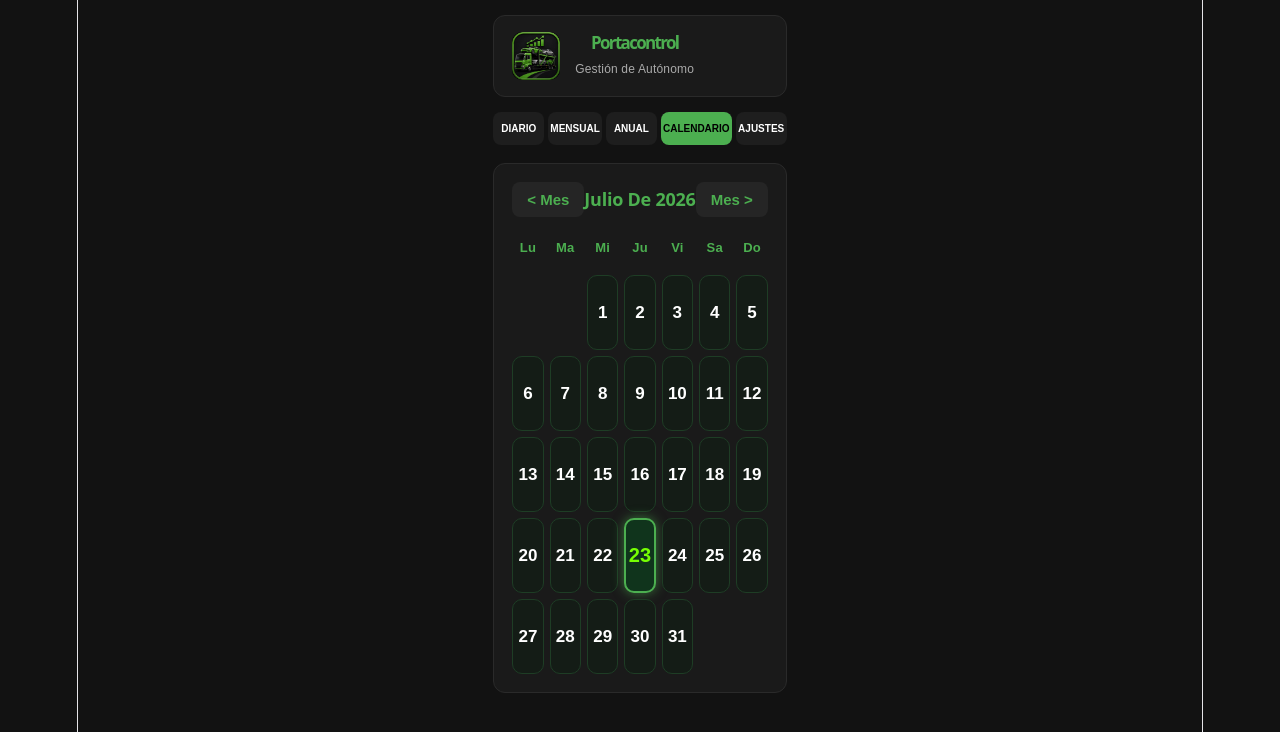
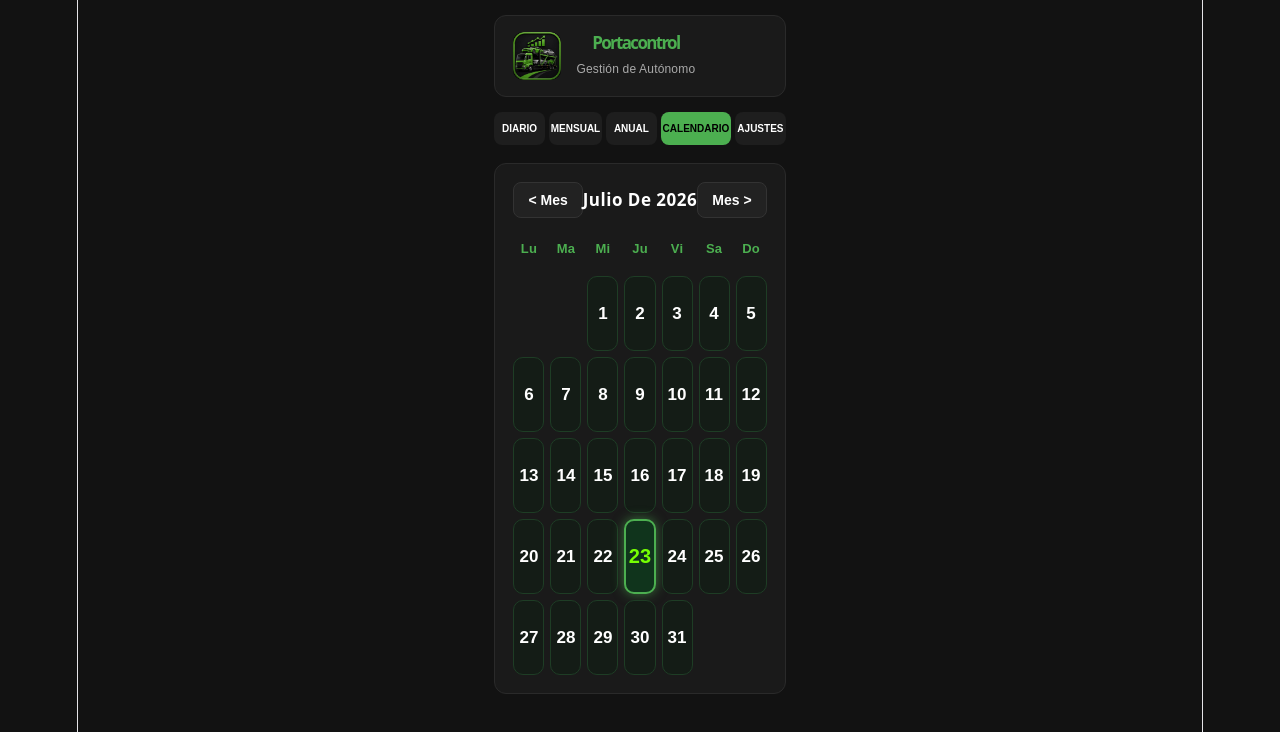
Before and after one commit to Sergiox99/portacontrol-app, a React (Vite) app: page / in a window 1280 px wide. Both pictures are taken after a click on the button "CALENDARIO". Shown: the top 732 px of the page. Built offline with nearby package versions, Linux system fonts and the light colour scheme.

Commit message:
colors calendari

```diff
--- a/src/App.jsx
+++ b/src/App.jsx
@@ -225,13 +225,13 @@ function App() {
         </div>
       )}
 
-      {/* VISTA CALENDARIO CON TARJETAS VERTICALES GRANDES */}
+      {/* VISTA CALENDARIO CON TARJETAS VERTICALES Y TÍTULO EN BLANCO */}
       {vistaActual === 'calendario' && (
         <div style={{ background: '#1a1a1a', padding: '18px', borderRadius: '12px', border: '1px solid #2a2a2a' }}>
           <div style={{ display: 'flex', justifyContent: 'space-between', alignItems: 'center', marginBottom: '18px' }}>
-            <button onClick={() => setFecha(new Date(year, month - 1, 1))} style={{ fontSize: '15px', background: '#252525', border: 'none', color: '#4CAF50', borderRadius: '8px', padding: '9px 15px', cursor: 'pointer', fontWeight: 'bold' }}>&lt; Mes</button>
-            <h2 style={{ margin: 0, textTransform: 'capitalize', fontSize: '18px', color: '#4CAF50', fontWeight: 'bold' }}>{fecha.toLocaleDateString('es-ES', { month: 'long', year: 'numeric' })}</h2>
-            <button onClick={() => setFecha(new Date(year, month + 1, 1))} style={{ fontSize: '15px', background: '#252525', border: 'none', color: '#4CAF50', borderRadius: '8px', padding: '9px 15px', cursor: 'pointer', fontWeight: 'bold' }}>Mes &gt;</button>
+            <button onClick={() => setFecha(new Date(year, month - 1, 1))} style={{ fontSize: '14px', background: '#222', border: '1px solid #333', color: '#fff', borderRadius: '8px', padding: '9px 14px', cursor: 'pointer', fontWeight: 'bold' }}>&lt; Mes</button>
+            <h2 style={{ margin: 0, textTransform: 'capitalize', fontSize: '17px', color: '#ffffff', fontWeight: 'bold', letterSpacing: '0.5px' }}>{fecha.toLocaleDateString('es-ES', { month: 'long', year: 'numeric' })}</h2>
+            <button onClick={() => setFecha(new Date(year, month + 1, 1))} style={{ fontSize: '14px', background: '#222', border: '1px solid #333', color: '#fff', borderRadius: '8px', padding: '9px 14px', cursor: 'pointer', fontWeight: 'bold' }}>Mes &gt;</button>
           </div>
 
           <div style={{ display: 'grid', gridTemplateColumns: 'repeat(7, 1fr)', gap: '6px' }}>
```
